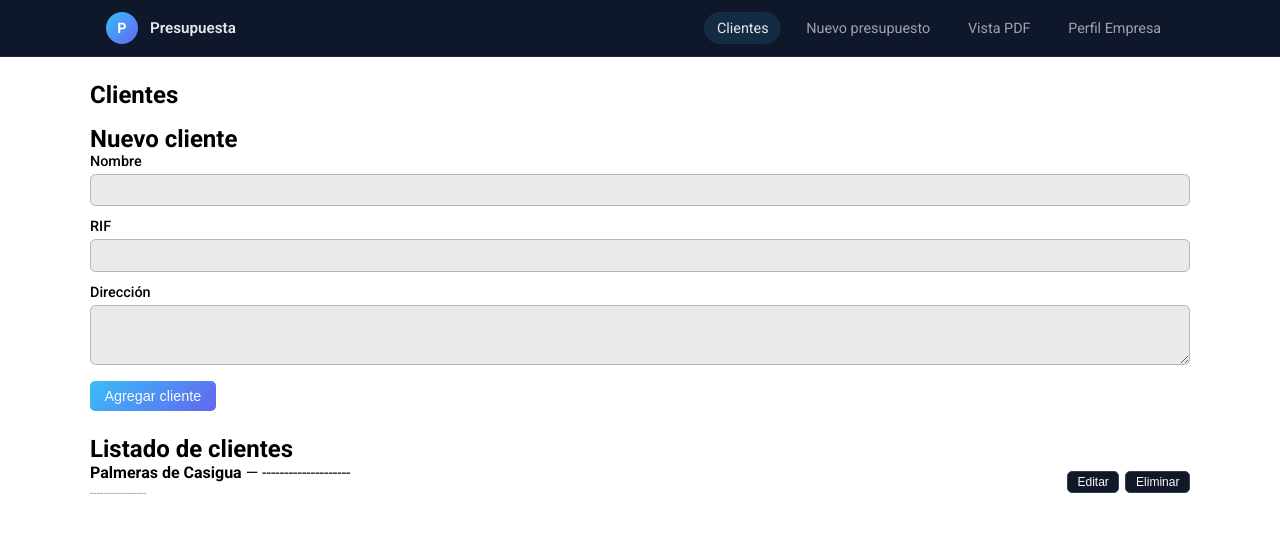
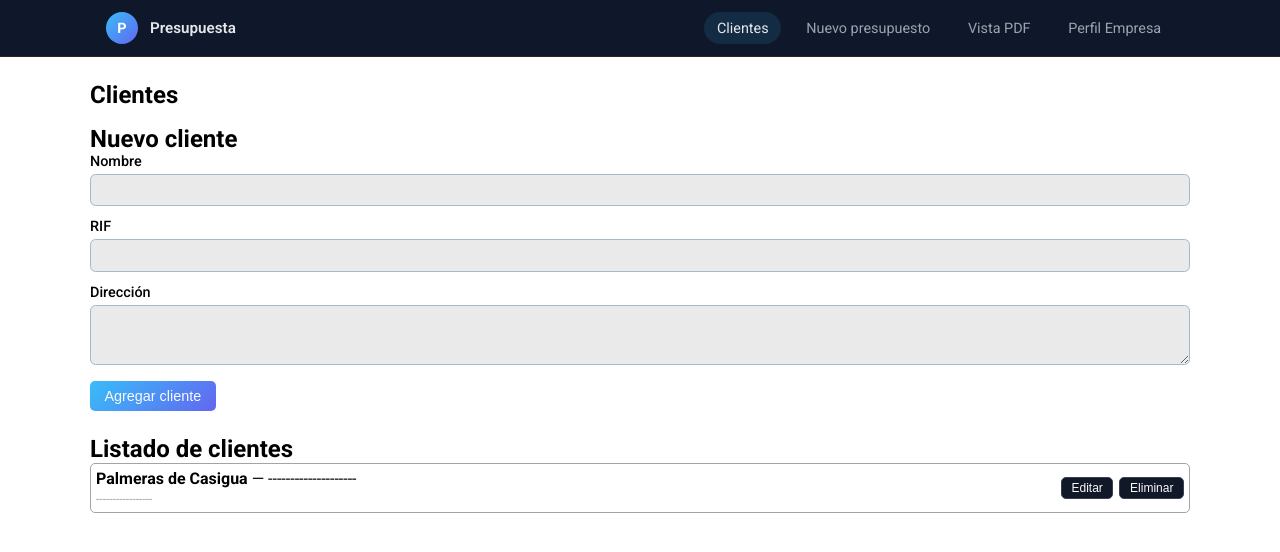
Before and after one commit to Pedrogj/Budget-generator-app, a React (Vite) app: page /clients in a window 1280 px wide. Shown: the top 552 px of the page. Built offline with nearby package versions, Linux system fonts and the light colour scheme; what @react-pdf/renderer would draw is missing.

Commit message:
Edit style in ClientsPage

```diff
--- a/src/index.css
+++ b/src/index.css
@@ -106,3 +106,9 @@ button:disabled {
   cursor: pointer;
   border-color: #38bdf8;
 }
+
+.list-client-page {
+  border: 1px solid rgb(164, 164, 164);
+  border-radius: 5px;
+  padding: 5px;
+}
--- a/src/pages/ClientsPage/ClientsPage.tsx
+++ b/src/pages/ClientsPage/ClientsPage.tsx
@@ -178,9 +178,10 @@ export const ClientsPage = () => {
         {clients.length === 0 ? (
           <p>No hay clientes aún.</p>
         ) : (
-          <ul>
+          <>
             {clients.map((client: ClientInfo) => (
-              <li
+              <div
+                className="list-client-page"
                 key={client.id}
                 style={{
                   marginBottom: 8,
@@ -219,9 +220,9 @@ export const ClientsPage = () => {
                     Eliminar
                   </button>
                 </div>
-              </li>
+              </div>
             ))}
-          </ul>
+          </>
         )}
       </div>
     </div>
```
